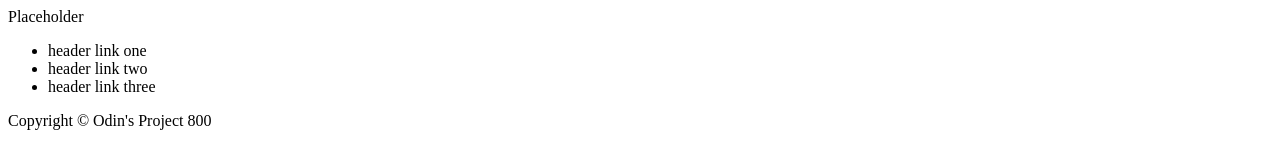
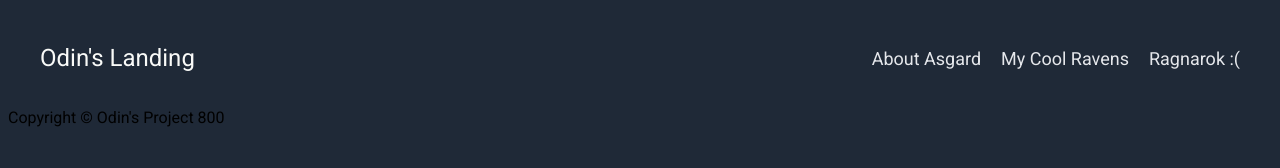
Before and after one commit to DanielDowling999/Odin-Landing, a plain HTML site: page index.html in a window 1280 px wide. Drawn offline with Linux system fonts and the light colour scheme.

Commit message:
Completed header/nav bar

```diff
--- a/index.html
+++ b/index.html
@@ -4,19 +4,25 @@
     <meta charset="UTF-8">
     <meta name="viewport" content="width=device-width, initial-scale=1.0">
     <link rel="stylesheet" href="style.css">
-    <title>Odin is Landing</title>
+    <link rel="preconnect" href="https://fonts.googleapis.com">
+    <link rel="preconnect" href="https://fonts.gstatic.com" crossorigin>
+    <link href="https://fonts.googleapis.com/css2?family=Roboto:ital,wght@0,100..900;1,100..900&display=swap" rel="stylesheet">
+    <title>Odin's Landing</title>
 </head>
 <body>
     <div class="header">
-        <div class="header-title">Placeholder</div>
-        <div class="nav">
-            <ul>
-                <li>header link one</li>
-                <li>header link two</li>
-                <li>header link three</li>
-            </ul>
+        <div class="header-bar">
+            <div class="header-title">Odin's Landing</div>
+            <div class="nav">
+                <ul>
+                    <li><a href="index.html">About Asgard</a></li>
+                    <li><a href="index.html">My Cool Ravens</a></li>
+                    <li><a href="index.html">Ragnarok :(</a></li>
+                </ul>
+            </div>
         </div>
     </div>
+
     <div class="body">
         <div class="section">
 
--- a/style.css
+++ b/style.css
@@ -0,0 +1,58 @@
+body {
+    box-sizing: border-box;
+    display:flex;
+    flex-direction:column;
+    font-family:'Roboto', serif;
+    background-color: #1F2937;
+
+}
+
+.header {
+    display:flex;
+    align-items:center;
+    justify-content: center;
+    height:100px;
+    color: #F9FAF8;
+    /*background-color: #1F2937;*/
+}
+.header-bar {
+    display:flex;
+    width:1200px;
+    justify-content: space-between;
+    /*outline:black solid;*/
+    align-items: center;
+}
+
+.header-title {
+    font-size:24px;
+    font-weight: 400;
+}
+
+.nav {
+    font-size:18px;
+    color:#E5E7EB;
+
+
+}
+
+
+ul {
+    list-style-type: none;
+    display:flex;
+    flex-direction:row;
+    gap:20px;
+}
+
+li {
+
+}
+
+a {
+    text-decoration: none;
+    color: inherit;
+
+}
+
+.footer {
+
+}
```
